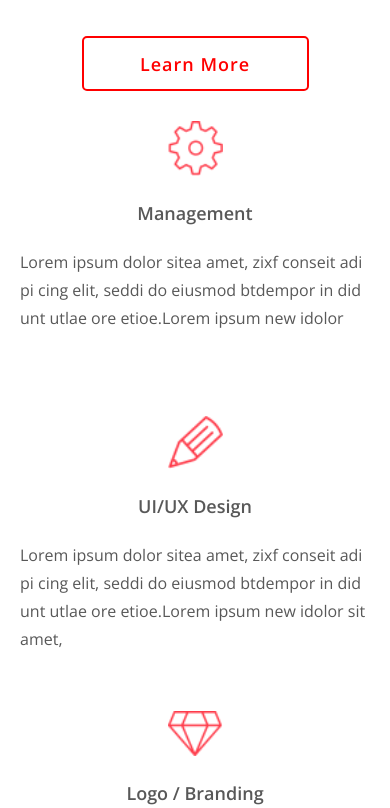
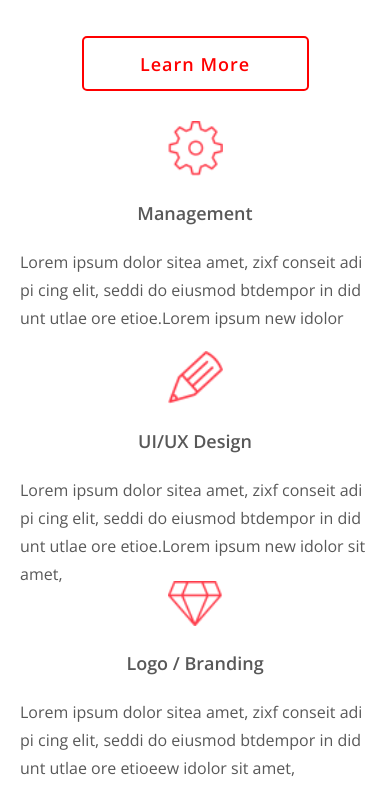
Before and after one commit to RenJeka/renjeka.github.io, a website built with webpack: page site2/index.html in a window 390 px wide. Shown: the part 1060-1868 px from the top of the page. Built offline with nearby package versions, Linux system fonts and the light colour scheme.

Commit message:
site 2 — change styles for mobile (about-us)

```diff
--- a/site2/style/style.css
+++ b/site2/style/style.css
@@ -1026,8 +1026,10 @@ footer {
 
     .providing-item {
         width: 100%;
+        height: 200px;
         display: flex;
         flex-direction: column;
+        justify-content: space-evenly;
         align-items: center;
         margin-top: 30px;
         padding: 0;
```
